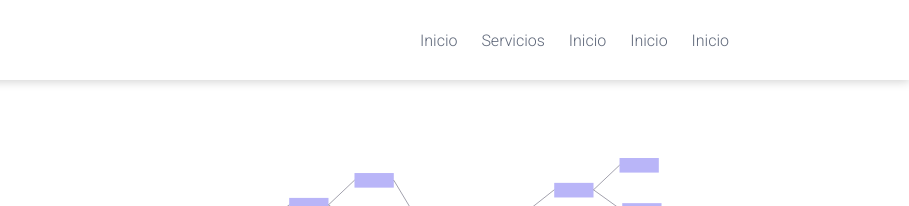
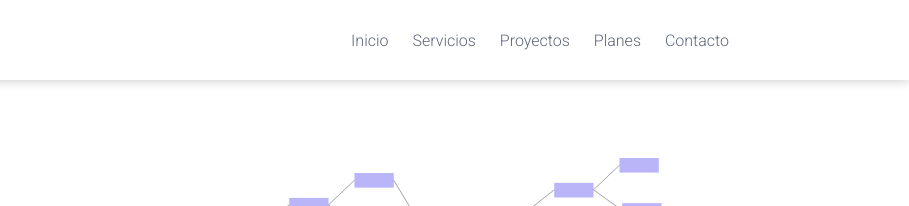
Before and after one commit to Delphini0711/delphiniagenciadigital, a plain HTML site: page index.html in a window 1280 px wide. Shown: the top 206 px of the page, 371-1280 px from the left. Drawn offline with nearby package versions, Linux system fonts and the light colour scheme; a web font is replaced by a local one.

Commit message:
Se modificaron las categorias del menu

```diff
--- a/index.html
+++ b/index.html
@@ -23,9 +23,9 @@
                 <div class="enlaces-header">
                     <a href="#">Inicio</a>
                     <a href="#">Servicios</a>
-                    <a href="#">Inicio</a>
-                    <a href="#">Inicio</a>
-                    <a href="#">Inicio</a>
+                    <a href="#">Proyectos</a>
+                    <a href="#">Planes</a>
+                    <a href="#">Contacto</a>
                 </div>
                 <div class="hamburguer">
                     <i class="fas fa-bars"></i>
```
